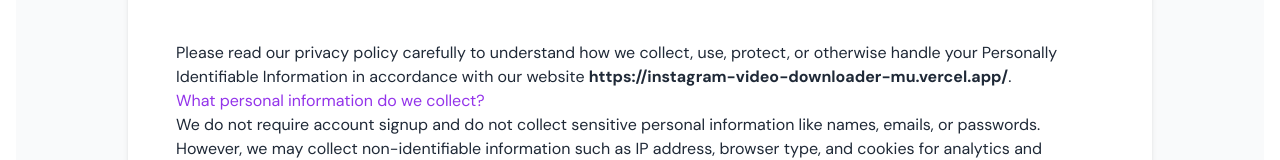
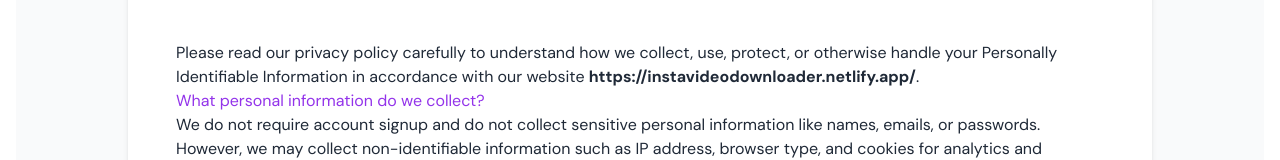
Before and after one commit to ChetaN7895/Instagram_Video_Downloader, a Next.js app: page /privacy in a window 1280 px wide. Shown: the part 247-407 px from the top of the page. Built offline with nearby package versions, Linux system fonts and the light colour scheme.

Commit message:
Update page.tsx

```diff
--- a/src/app/privacy/page.tsx
+++ b/src/app/privacy/page.tsx
@@ -20,7 +20,7 @@ export default function PrivacyPolicy() {
             Please read our privacy policy carefully to understand how we
             collect, use, protect, or otherwise handle your Personally
             Identifiable Information in accordance with our website{" "}
-            <strong>https://instagram-video-downloader-mu.vercel.app/</strong>.
+            <strong>https://instavideodownloader.netlify.app/</strong>.
           </p>
 
           {/* What personal info */}
```
